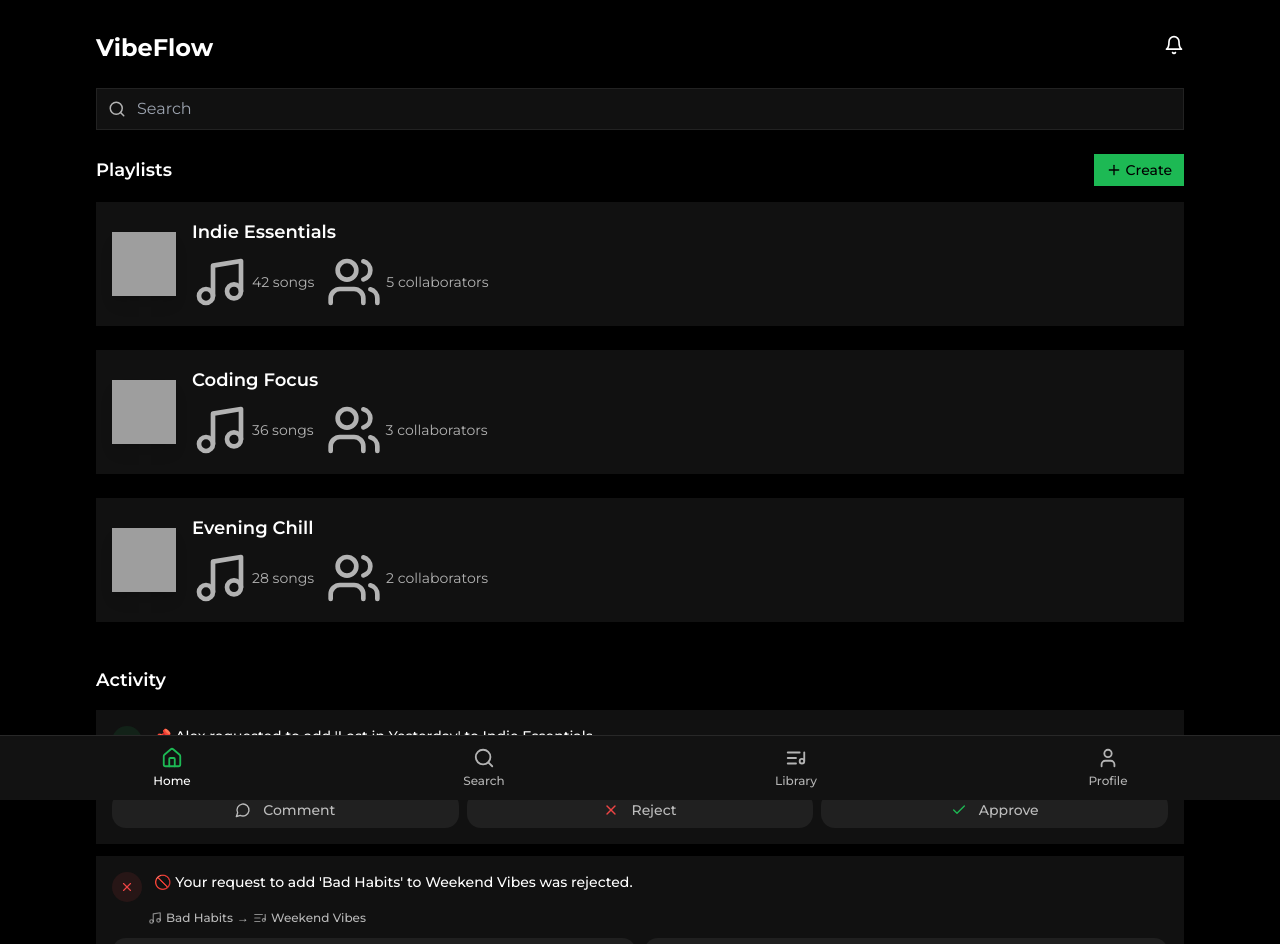
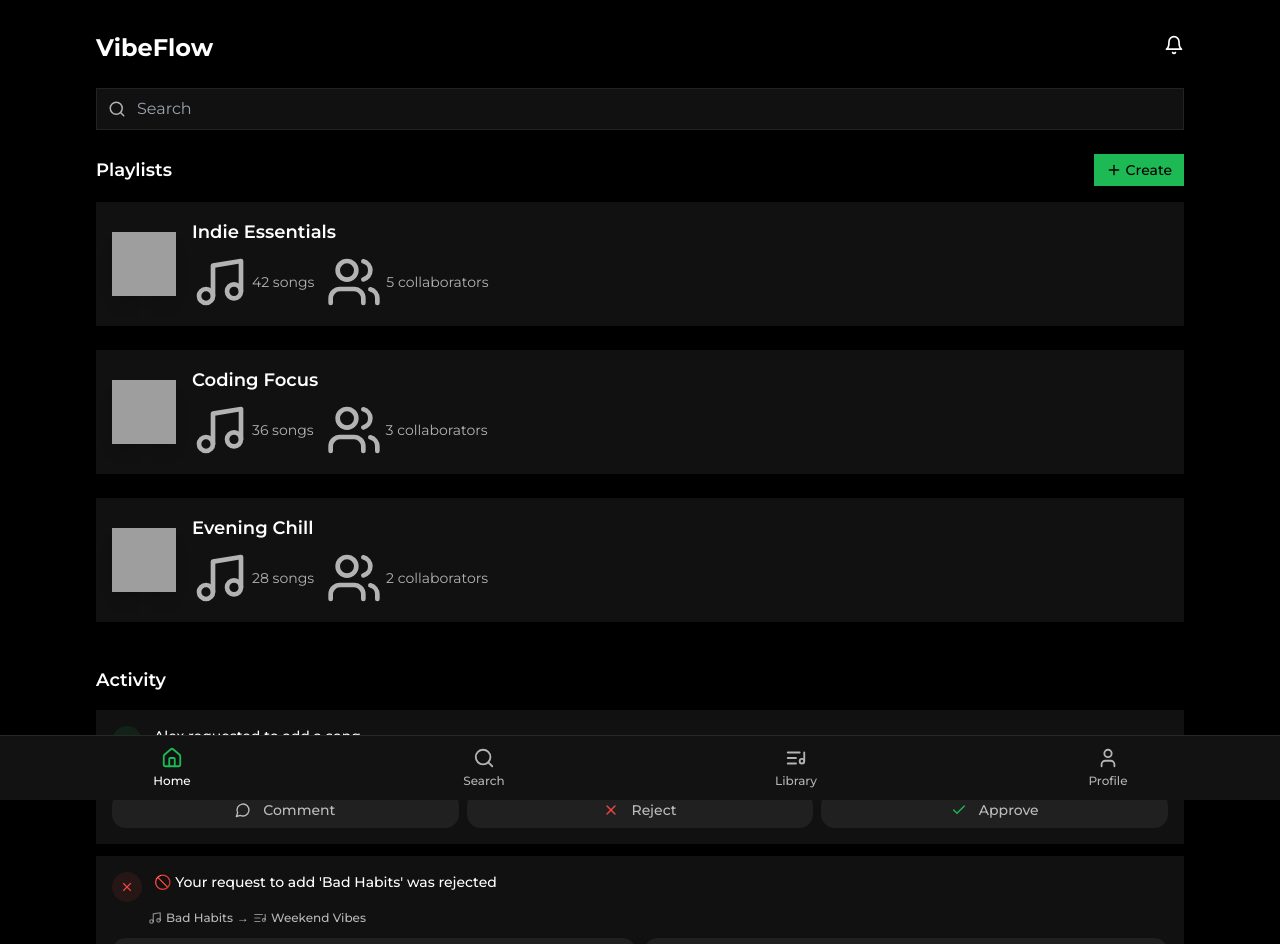
Before and after one commit to junaiddodhia/vibeflow, a React (Vite) app: page / in a window 1280 px wide. Shown: the top 944 px of the page. Built offline with nearby package versions, Linux system fonts and the light colour scheme; grey boxes are pictures that could not be loaded.

Commit message:
Update notification text
Updates the notification text to remove the pin icon and simplify the message.

```diff
--- a/src/components/ui/NotificationCard.tsx
+++ b/src/components/ui/NotificationCard.tsx
@@ -56,15 +56,15 @@ const NotificationCard: React.FC<NotificationCardProps> = ({
       case 'request':
         return {
           icon: Plus,
-          title: `${username} requested to add '${songTitle}' to ${playlistName}.`,
+          title: `${username} requested to add a song`,
           iconColor: 'text-spotify-green',
           bgColor: 'bg-spotify-green/10',
-          emoji: '📌'
+          emoji: ''
         };
       case 'approval':
         return {
           icon: Check,
-          title: `Your request to add '${songTitle}' to ${playlistName} was approved!`,
+          title: `Your request to add '${songTitle}' was approved!`,
           iconColor: 'text-spotify-green',
           bgColor: 'bg-spotify-green/10',
           emoji: '🎉'
@@ -72,7 +72,7 @@ const NotificationCard: React.FC<NotificationCardProps> = ({
       case 'rejection':
         return {
           icon: X,
-          title: `Your request to add '${songTitle}' to ${playlistName} was rejected.`,
+          title: `Your request to add '${songTitle}' was rejected`,
           iconColor: 'text-destructive',
           bgColor: 'bg-destructive/10',
           emoji: '🚫'
@@ -80,7 +80,7 @@ const NotificationCard: React.FC<NotificationCardProps> = ({
       case 'comment':
         return {
           icon: MessageCircle,
-          title: `Your request to add '${songTitle}' to ${playlistName} received a comment.`,
+          title: `Your request received a comment`,
           iconColor: 'text-spotify-blue',
           bgColor: 'bg-spotify-blue/10',
           emoji: '💬'
```
